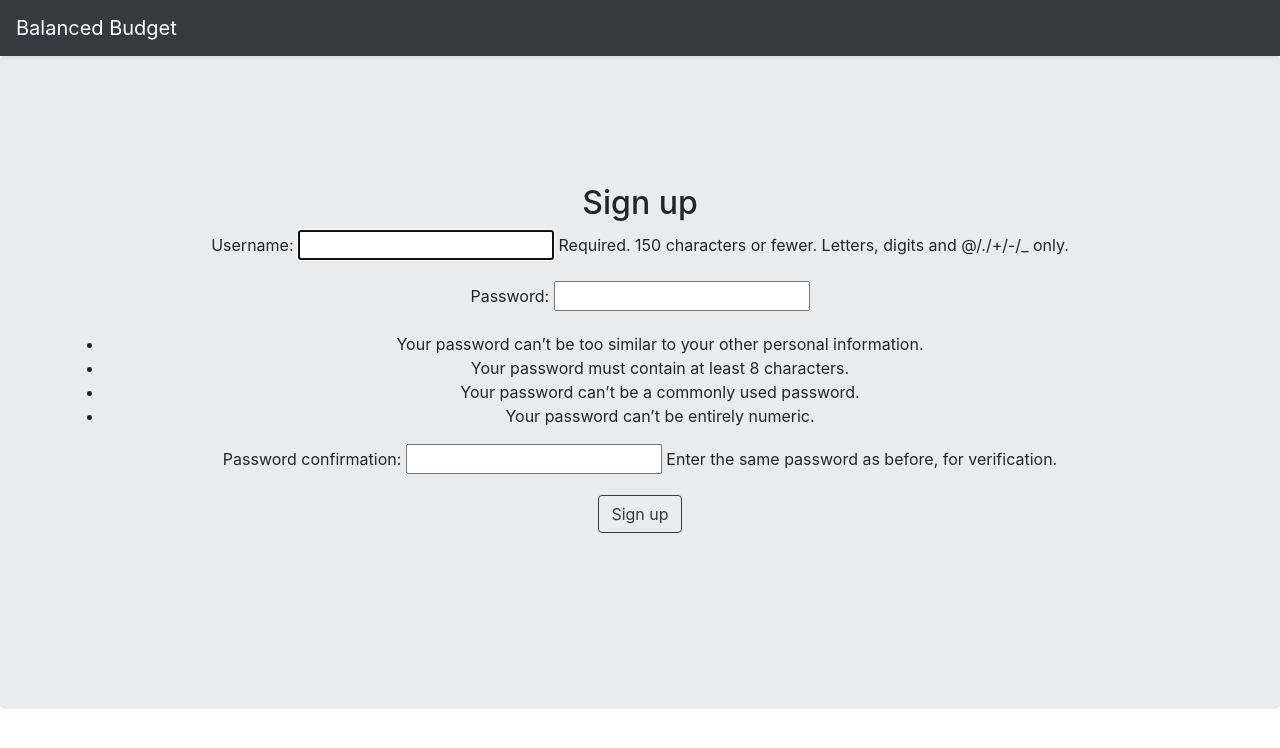
After one commit to saraxboyd/BalancedBudget, a Django app: page /signup/ in a window 1280 px wide. The commit adds this page. Shown: the top 748 px of the page. Run offline with Django 3.2, Linux system fonts and the light colour scheme; some libraries are stand-ins or nearby versions.

Commit message:
added individual user login and registration ability

```diff
--- a/BalancedBudget/settings.py
+++ b/BalancedBudget/settings.py
@@ -120,4 +120,7 @@ USE_TZ = True
 
 STATIC_ROOT = 'static'
 STATIC_URL = '/static/'
+STATICFILED_DIRS = (
+    os.path.join(BASE_DIR, 'static'),
+)
 LOGIN_REDIRECT_URL = '/admin'
--- a/budgets/models.py
+++ b/budgets/models.py
@@ -1,4 +1,5 @@
 from django.db import models
+from django.contrib.auth.models import User
 from datetime import date, timedelta
 
 # Create your models here.
@@ -17,6 +18,7 @@ class Budget(models.Model):
     startDate = models.DateField(default=date.today, db_column='Start Date')
     endDate = models.DateField(default=date.today, db_column='End Date')
     current = models.BooleanField(default=True, db_column='Current Budget')
+    user = models.ForeignKey(User, on_delete=models.CASCADE, db_column='User', null=True)
 
 class Expense(models.Model):
     expenseID = models.AutoField(primary_key=True, db_column='ExpenseID')
--- a/budgets/templates/base.html
+++ b/budgets/templates/base.html
@@ -24,5 +24,9 @@
         <script src="https://code.jquery.com/jquery-3.3.1.slim.min.js" integrity="sha384-q8i/X+965DzO0rT7abK41JStQIAqVgRVzpbzo5smXKp4YfRvH+8abtTE1Pi6jizo" crossorigin="anonymous"></script>
         <script src="https://cdnjs.cloudflare.com/ajax/libs/popper.js/1.14.7/umd/popper.min.js" integrity="sha384-UO2eT0CpHqdSJQ6hJty5KVphtPhzWj9WO1clHTMGa3JDZwrnQq4sF86dIHNDz0W1" crossorigin="anonymous"></script>
         <script src="https://stackpath.bootstrapcdn.com/bootstrap/4.3.1/js/bootstrap.min.js" integrity="sha384-JjSmVgyd0p3pXB1rRibZUAYoIIy6OrQ6VrjIEaFf/nJGzIxFDsf4x0xIM+B07jRM" crossorigin="anonymous"></script>
+
+        <!-- Load in sweetalert2 website and custom main.js file-->
+        <script src="https://cdn.jsdelivr.net/npm/sweetalert2@8"></script>
+        <script type="text/javascript" src="{% static '/js/main.js' %}"></script>
     </body>
 </html>
--- a/budgets/templates/index.html
+++ b/budgets/templates/index.html
@@ -6,7 +6,7 @@
     <div class="containter" style="width: 100%">
         <h1>Welcome to Balanced Budget</h1>
         <p>A new way to track and visualize spending habbits</p>
-        <a href="#"><button type="button" class="btn btn-outline-dark btn-large">Register</button></a>
+        <a href="{% url 'signup' %}"><button type="button" class="btn btn-outline-dark btn-large">Register</button></a>
         <a href="{% url 'login' %}"><button type="button" class="btn btn-dark btn-large">Login</button></a>
     </div>
 </div>
--- /dev/null
+++ b/budgets/templates/registration/signup.html
@@ -0,0 +1,27 @@
+{% extends 'base.html' %}
+
+{% block content %}
+<div class="jumbotron text-center">
+    <div class="containter" style="width: 100%">
+    {% if user.is_authenticated %}
+    <h2> {{ user.username }}, you are already registered</h2>
+    <a href="{% url 'dashboard' %}"><button type="button" class="btn btn-outline-dark btn-large">Go to Dashboard</button></a>
+    {% if user.is_superuser %}
+        <a href="{% url 'admin:index' %}"><button type="button" class="btn btn-outline-dark btn-large">View Database</button></a>
+    {% endif %}
+    <a href="{% url 'logout' %}"><button type="button" class="btn btn-outline-dark btn-large">Logout</button></a>
+    </div>
+</div>
+    {% else %}
+    <div class="jumbotron">
+        <div class="containter" style="width: 100%">
+  <h2>Sign up</h2>
+  <form method="post">
+    {% csrf_token %}
+    {{ form.as_p }}
+    <button type="submit" class="btn btn-outline-dark btn-large">Sign up</button>
+  </form>
+  {% endif %}
+  </div>
+</div>
+{% endblock %}
--- a/budgets/urls.py
+++ b/budgets/urls.py
@@ -1,10 +1,12 @@
 from django.conf.urls import url
 from django.contrib.auth import views as auth_views
+# from django import core as core_views
 from . import views
 
 urlpatterns = [
     url(r'^$', views.index, name='index'),
-    url(r'^login/$', views.login, name='login'),
+    url(r'^login/$', auth_views.LoginView.as_view(), name='login'),
     url('logout', auth_views.LogoutView.as_view(next_page='index'), name='logout'), # logout redirects to home page
     url('dashboard', views.dashboard, name = 'dashboard'), # create url path to results page
+    url(r'^signup/$', views.signup.as_view(), name='signup'),
 ]
--- a/budgets/views.py
+++ b/budgets/views.py
@@ -1,8 +1,12 @@
-from django.shortcuts import render
+from django.shortcuts import render, redirect
 from django.http import HttpResponse
-from django.contrib.auth import logout
-from django.shortcuts import redirect
+from django.contrib.auth import logout, login, authenticate
+from django.contrib.auth.models import User
+from django.contrib.auth.forms import UserCreationForm
+from django.urls import reverse_lazy
+from django.views import generic
 from .models import *
+from .forms import *
 
 # Create your views here.
 def index(request):
@@ -14,13 +18,19 @@ def login(self, request):
 
 # custom dashboard: will render dashboard.html upon request
 def dashboard(request):
-    budgets = Budget.objects.filter(current=True)
+    # print(request.user)
+    budgets = Budget.objects.filter(user=request.user, current=True)
+    # budgets = budgets.filter(current=True)
     budgets_orgIDs = [budget.budgetID for budget in budgets]
-    # print(budgets_orgIDs)
-    limits = Limit.objects.filter(budgetID=budgets_orgIDs[0])
+    if len(budgets_orgIDs) > 0:
+        limits = Limit.objects.filter(budgetID=budgets_orgIDs[0])
+        expenses = Expense.objects.filter(budgetID=budgets_orgIDs[0])
+    else:
+        limits = []
+        expenses = []
     # limits_names = [limit.category.category for limit in limits]
     # print(limits_names)
-    expenses = Expense.objects.filter(budgetID=budgets_orgIDs[0])
+
     # expense_titles = [expense.title for expense in expenses]
     # print(expense_titles)
     args = {
@@ -29,3 +39,8 @@ def dashboard(request):
         'expenses': expenses,
     }
     return render(request, 'data.html', args)
+
+class signup(generic.CreateView):
+    form_class = UserCreationForm
+    success_url = reverse_lazy('login')
+    template_name = 'registration/signup.html'
```
Also changed, not shown: budgets/forms.py (added, +18 -0 lines), budgets/templates/dashboard.html (+6 -1 lines), budgets/migrations/0006_budget_user.py (added), db.sqlite3.
